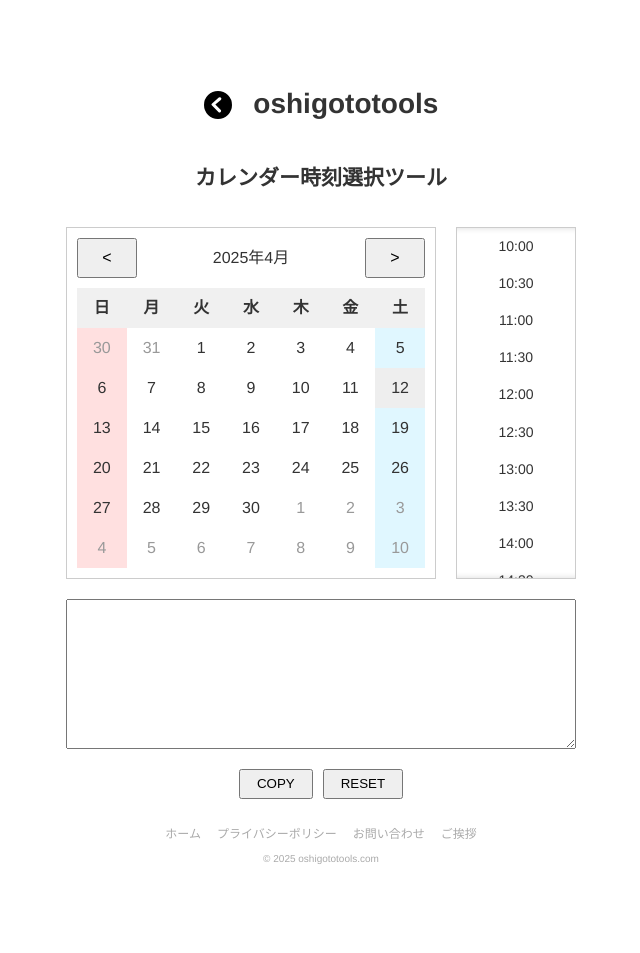
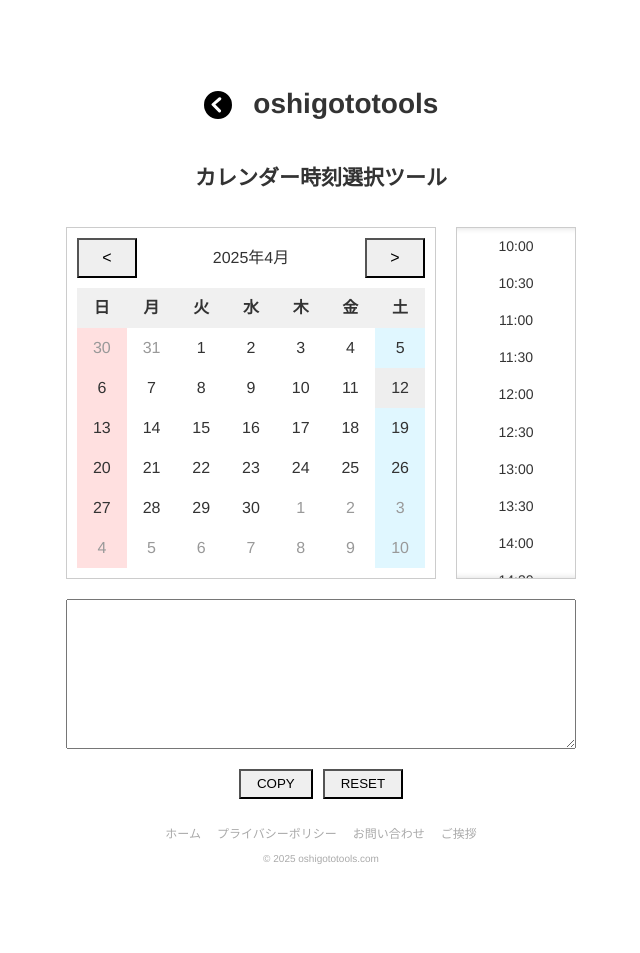
Before and after one commit to Tomoyuki123456789/oshigototools-site2, a Jekyll site: the page built from tools/calendar.html, in a window 1280 px wide. Shown: the whole page, without its empty margins (319-959 px from the left). Built offline with Jekyll 4.4.1, drawn with Linux system fonts in a browser that asks for light colours.

Commit message:
修正内容のメモ（例：デザイン修正）

```diff
--- a/tools/calendar.html
+++ b/tools/calendar.html
@@ -164,6 +164,10 @@ title: "カレンダー時刻選択ツール"
     display: flex;
     justify-content: center;
     align-items: center;
+
+    /* ▼ 追加 ▼ */
+    -webkit-appearance: none; /* iOS Safari など */
+    border-radius: 0;         /* 押下時にも角丸にしない */
   }
 
   /* すべての要素にボックスサイジングを適用 */
```
